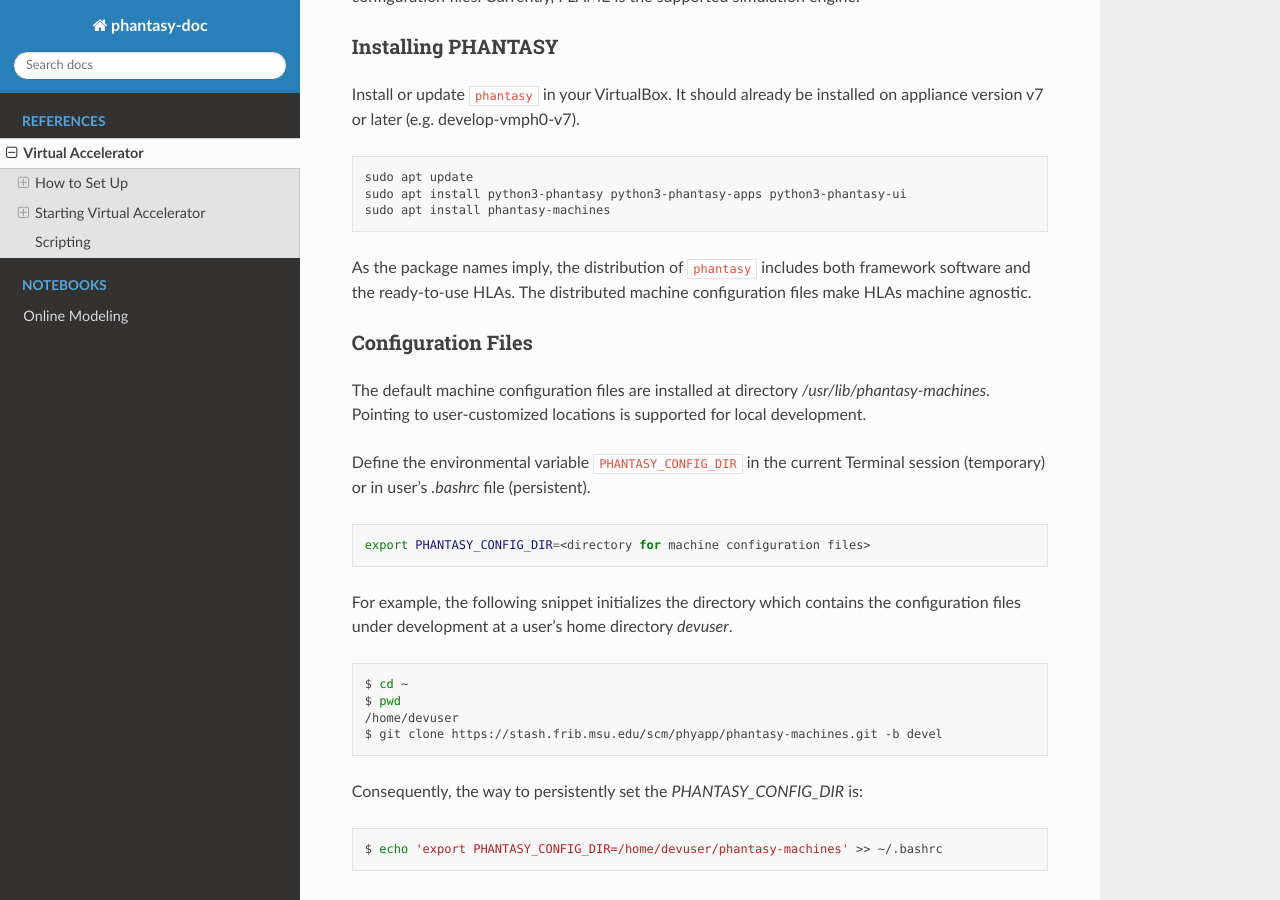
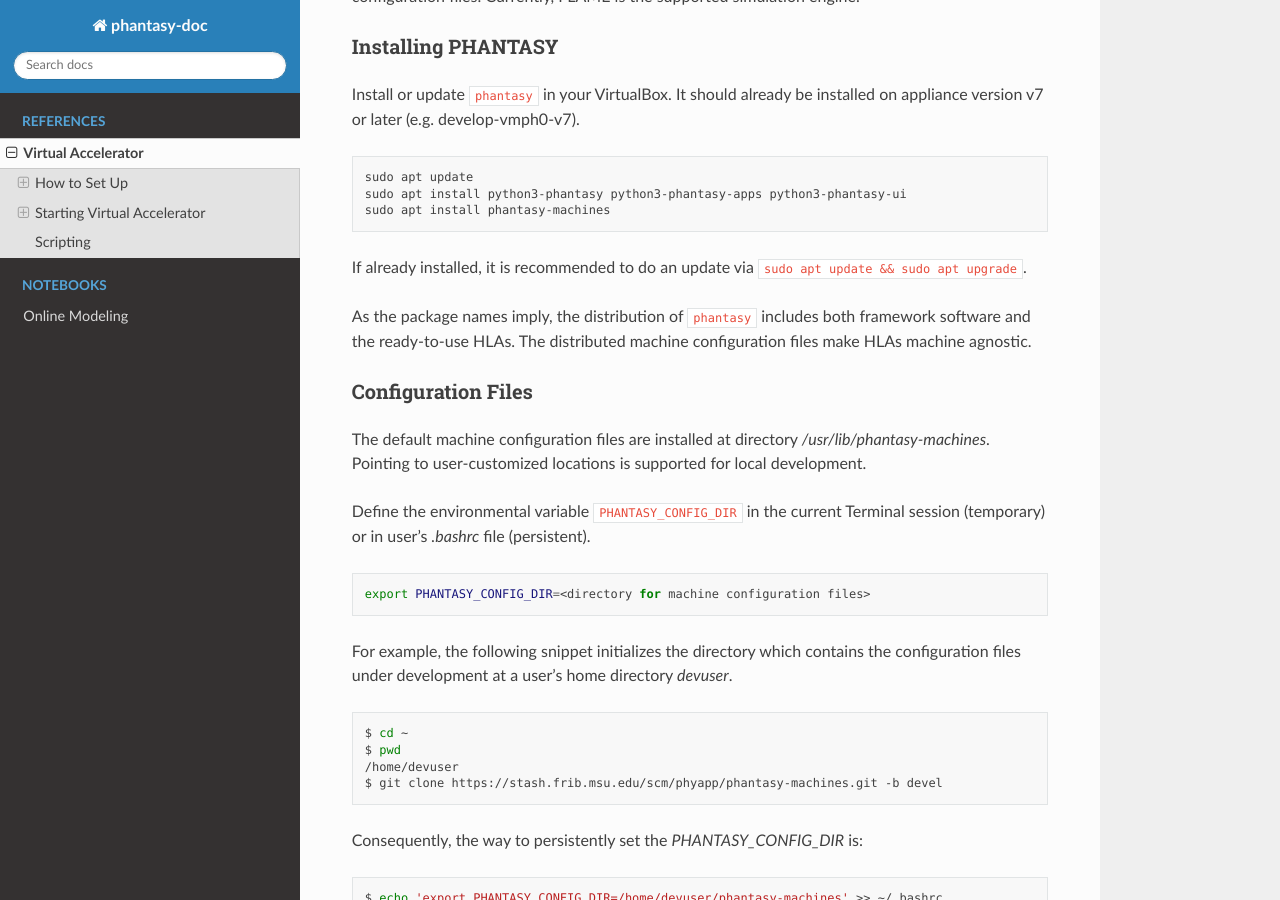
Before and after one commit to archman/phantasy-doc, a Sphinx documentation site: the page built from source/va.rst, in a window 1280 px wide and 900 px high, scrolled down 547 px. Built offline with Sphinx 7.4.7 and the Read the Docs theme 2.0.0, drawn with Linux system fonts in a browser that asks for light colours.

Commit message:
REF: Rewording.

```diff
--- a/source/va.rst
+++ b/source/va.rst
@@ -29,6 +29,8 @@ Install or update ``phantasy`` in your VirtualBox. It should already be installe
     sudo apt update
     sudo apt install python3-phantasy python3-phantasy-apps python3-phantasy-ui
     sudo apt install phantasy-machines
+
+If already installed, it is recommended to do an update via ``sudo apt update && sudo apt upgrade``.
 
 As the package names imply, the distribution of ``phantasy`` includes both framework software and
 the ready-to-use HLAs. The distributed machine configuration files make HLAs machine agnostic.
```
